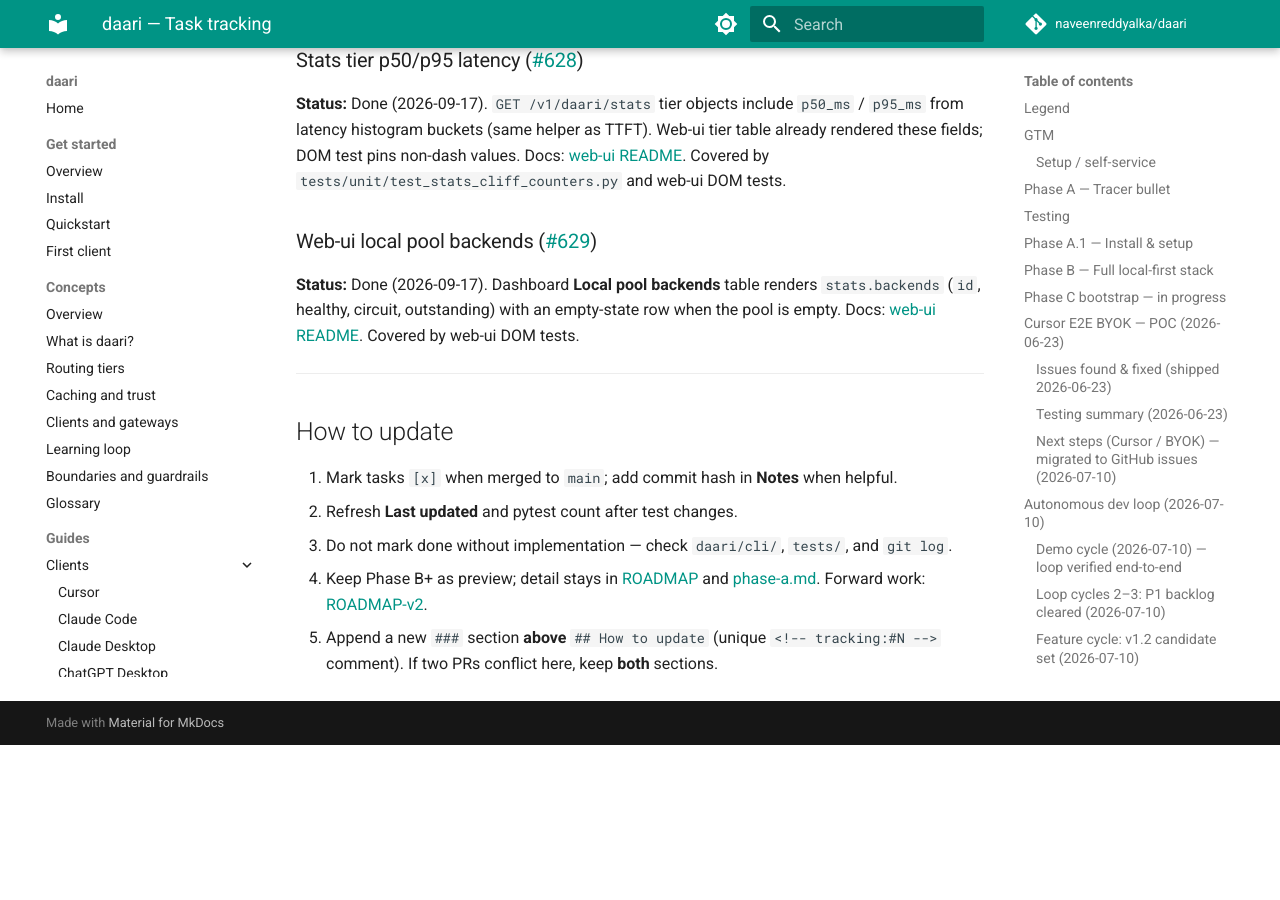
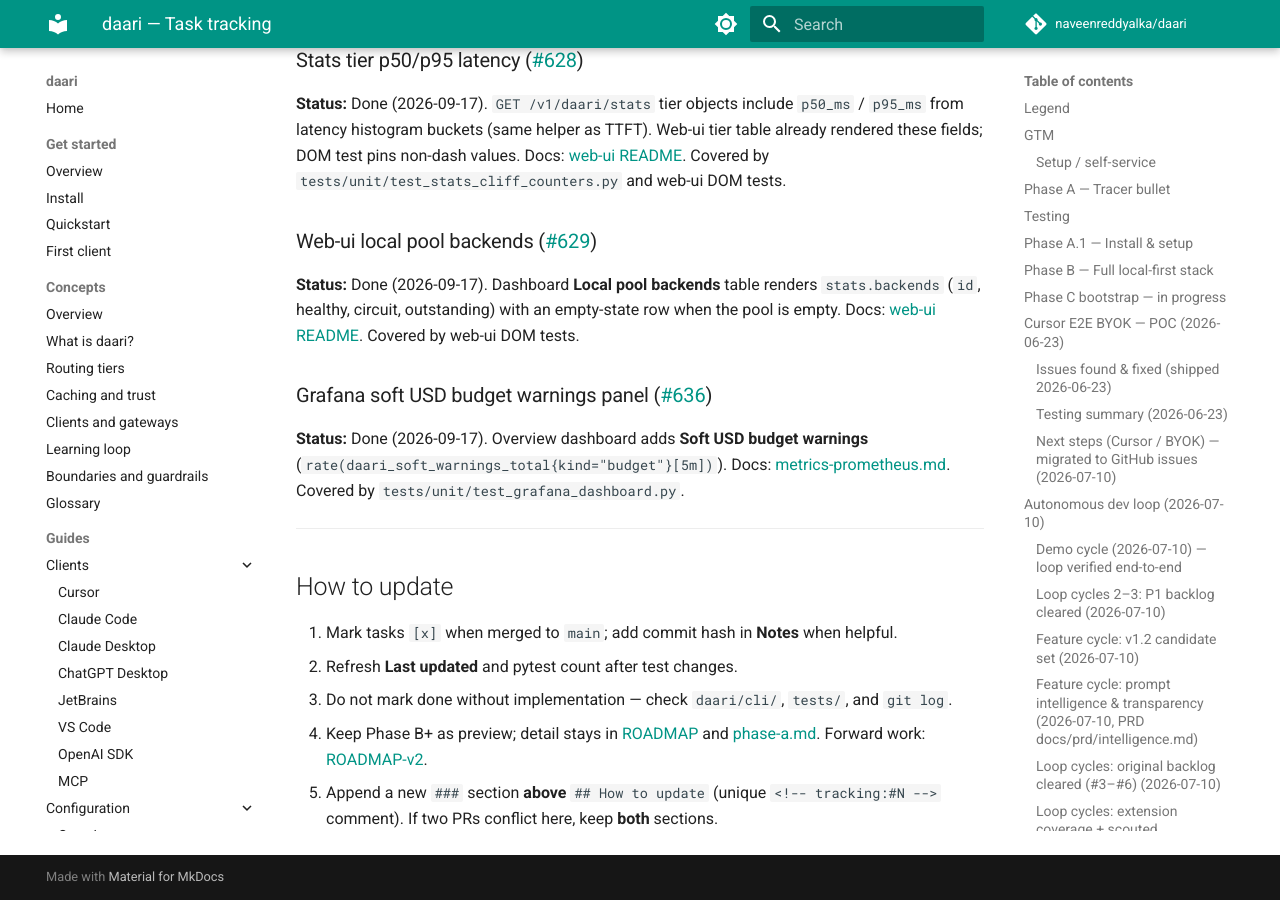
Before and after one commit to naveenreddyalka/daari, an MkDocs documentation site: the page built from docs/TRACKING.md, in a window 1280 px wide and 900 px high, scrolled down 73607 px. Built offline with MkDocs 1.6.1 and Material for MkDocs 9.7.7, drawn with Linux system fonts in a browser that asks for light colours; comment, search, counter and statistics services are not loaded; before the commit the page ends 74352 px from its top, so only the background shows below that.

Commit message:
feat(grafana): soft USD budget warnings panel
Isolate daari_soft_warnings_total{kind="budget"} on the overview so USD soft-band cliffs are obvious (#636).

Co-authored-by: Cursor <cursoragent@cursor.com>

```diff
--- a/docs/TRACKING.md
+++ b/docs/TRACKING.md
@@ -3006,6 +3006,14 @@ values. Docs: [web-ui README](../packages/web-ui/README.md). Covered by
 row when the pool is empty. Docs: [web-ui README](../packages/web-ui/README.md).
 Covered by web-ui DOM tests.
 
+### Grafana soft USD budget warnings panel ([#636](https://github.com/naveenreddyalka/daari/issues/636))
+
+<!-- tracking:#636 -->
+**Status:** Done (2026-09-17). Overview dashboard adds **Soft USD budget
+warnings** (`rate(daari_soft_warnings_total{kind="budget"}[5m])`). Docs:
+[metrics-prometheus.md](developer/guides/observability/metrics-prometheus.md).
+Covered by `tests/unit/test_grafana_dashboard.py`.
+
 ---
 
 ## How to update
```
Also changed, not shown: docs/developer/guides/observability/metrics-prometheus.md (+1 -1 lines), 2 other files.
